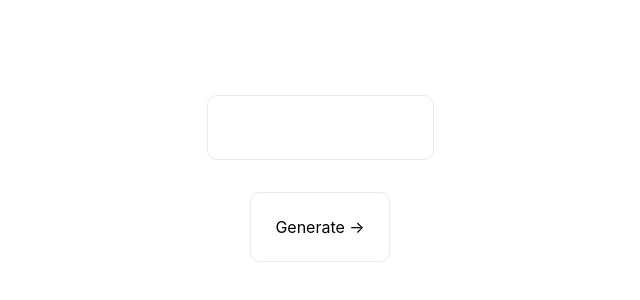
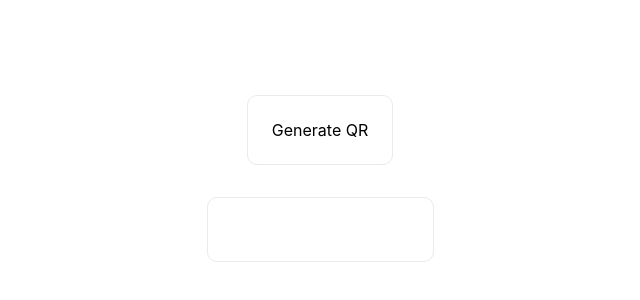
Before and after one commit to tewarig/react-qrcode, a Next.js app: page /generate in a window 1280 px wide. Shown: the part 222-522 px from the top of the page, without its empty margins (320-960 px from the left). Built offline with nearby package versions, Linux system fonts and the light colour scheme.

Commit message:
feat: qr code added

```diff
--- a/pages/generate.js
+++ b/pages/generate.js
@@ -7,6 +7,8 @@ function Generate() {
 
   return (
     <div className={styles.main}>
+          <div className={styles.card}>Generate QR</div>
+
       {qrCodeValue != "" && (
         <QRCode value={qrCodeValue} className={styles.containerColumn} />
       )}
@@ -16,7 +18,6 @@ function Generate() {
           setQrCodeValue(e.target.value);
         }}
       />
-      <div className={styles.card}>Generate &rarr;</div>
     </div>
   );
 }
```
